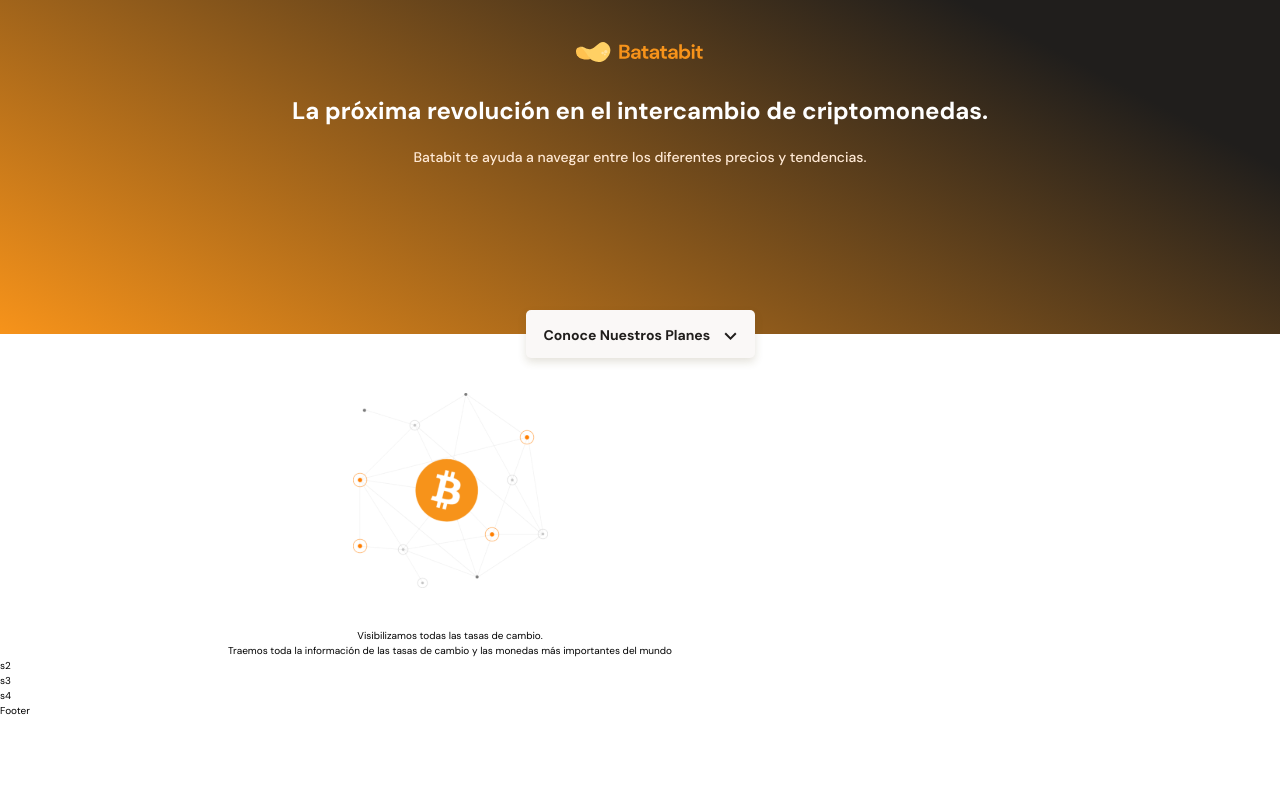
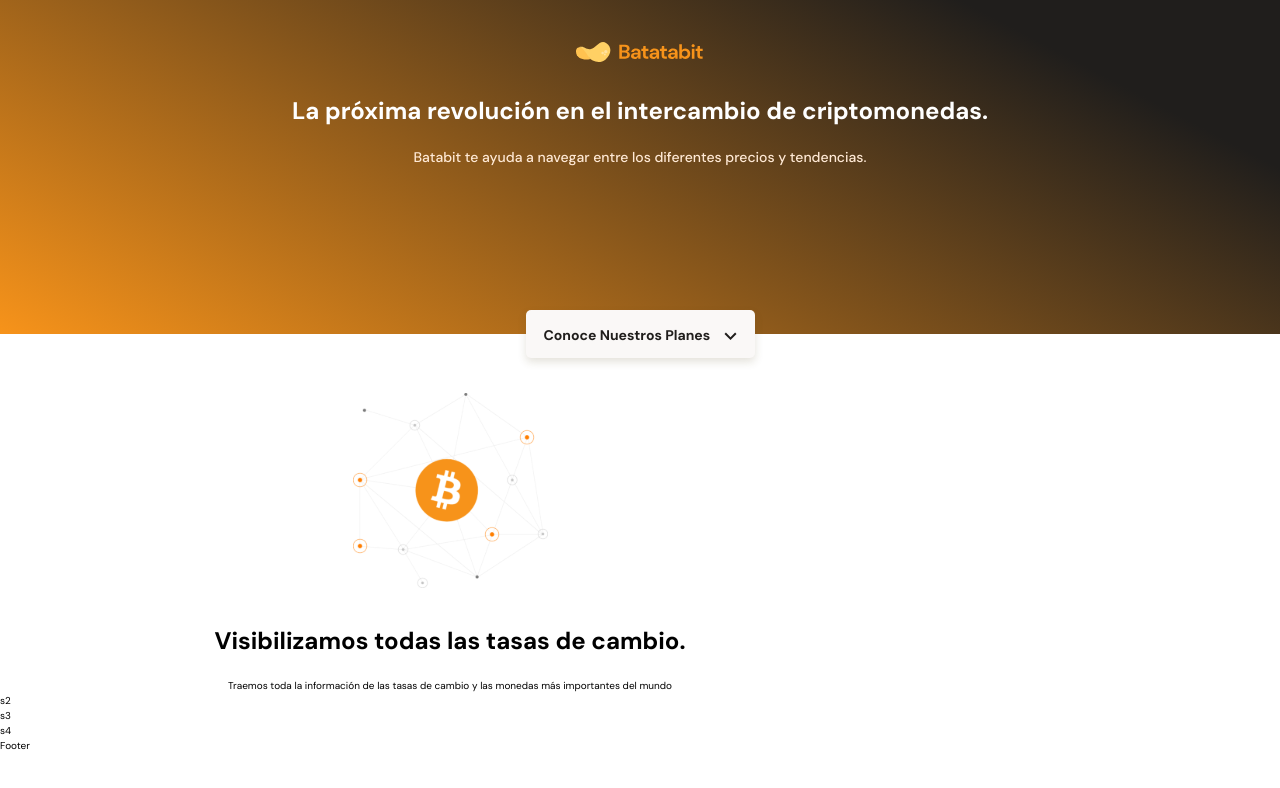
Before and after one commit to chriscodex/responsive-design-mobile-first-layout, a React (Vite) app: page / in a window 1280 px wide. Shown: the top 788 px of the page. Built offline with nearby package versions, Linux system fonts and the light colour scheme.

Commit message:
styles for .main-exchange-container__title h2 class added

```diff
--- a/src/components/MainSection/styles.css
+++ b/src/components/MainSection/styles.css
@@ -26,4 +26,10 @@
     width: 90%;
     margin: 0 auto;
   }
+  .main-exchange-container__title h2 {
+    font-size: 24px;
+    font-weight: bold;
+    line-height: 26px;
+    margin-bottom: 24px;
+  }
 }
```
